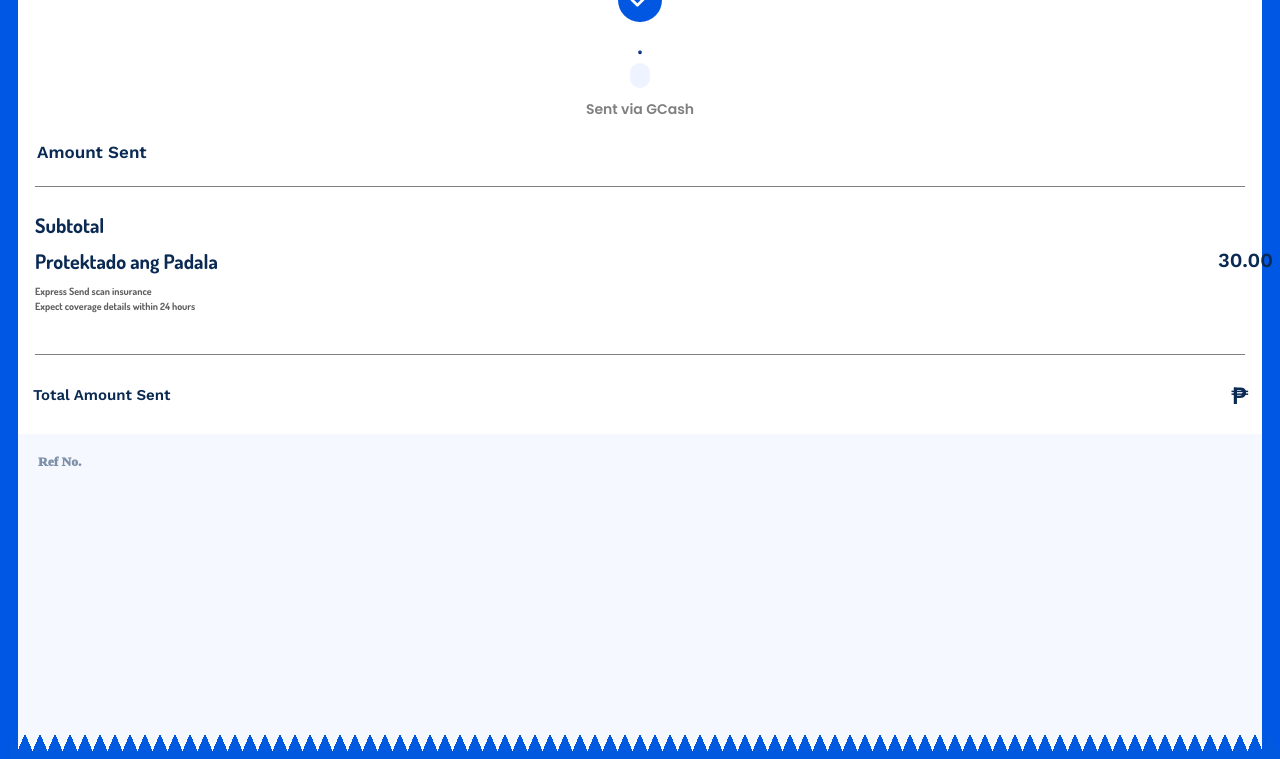
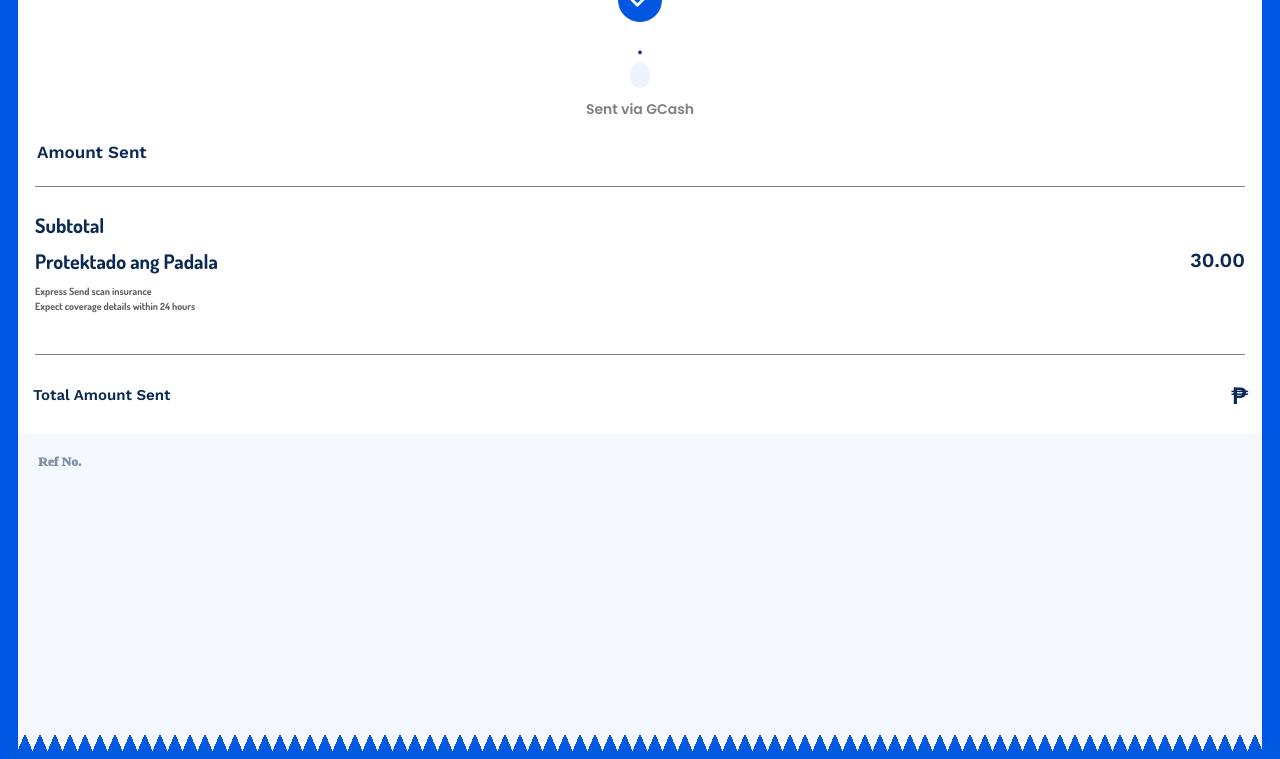
Before and after one commit to iamdavidyn/Gapp, a Django app: template gapp/templates/gslip.html in a window 1280 px wide. Shown: the part 101-860 px from the top of the page. Run offline with Django 5.2, Linux system fonts and the light colour scheme; the template is opened without the code that fills it, so the values that code supplies are empty; parts of the project's set-up code (start-up, migrations or seed data) failed here and were passed over; some libraries are stand-ins or nearby versions; some web fonts are replaced.

Commit message:
Update gslip.html

```diff
--- a/gapp/templates/gslip.html
+++ b/gapp/templates/gslip.html
@@ -525,7 +525,7 @@
             <div class="tag" style="font-family: 'Dosis', sans-serif; font-weight: 700;">
                 Protektado ang Padala
             </div>
-            <div class="amount" style="position: relative; left: 28px;">
+            <div class="amount">
                 30.00
             </div>
             <div class="tags"
```
